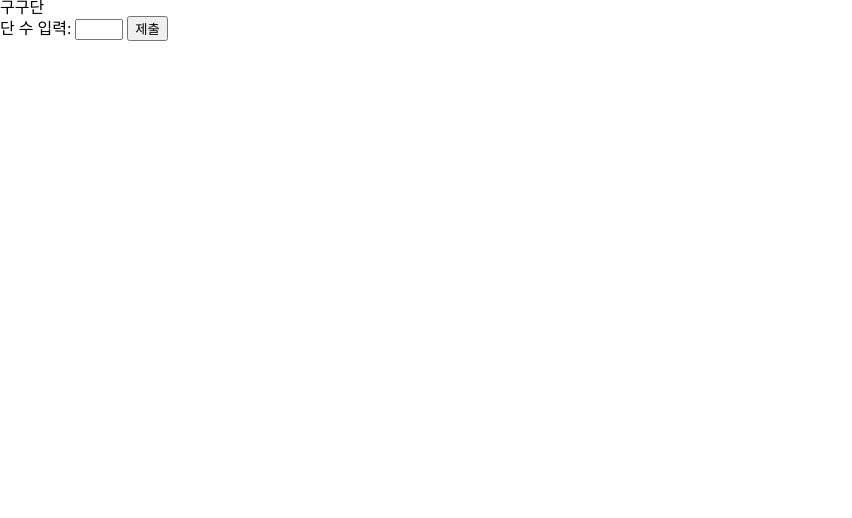
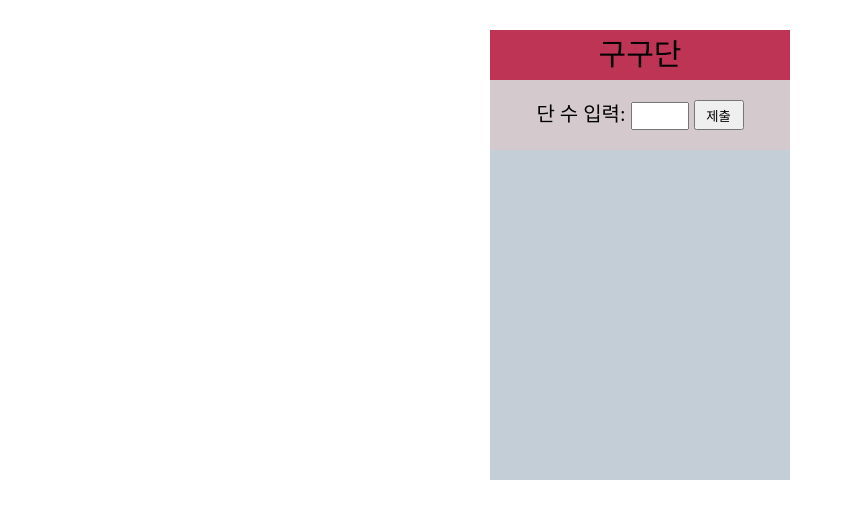
Before and after one commit to hong-gyeng-rok/multiplication_table, a plain HTML site: page index.html in a window 1280 px wide. Shown: the whole page, without its empty margins (0-852 px from the left). Drawn offline with Linux system fonts and the light colour scheme.

Commit message:
create Styles

```diff
--- a/index.html
+++ b/index.html
@@ -8,14 +8,15 @@
     <link rel="stylesheet" href="style.css">
 </head>
 <body>
-    <h1>구구단</h1>
-    <form id="gugudan-form">
-        <label for="dan">단 수 입력:</label>
-        <input type="number" id="dan" min="2" max="9">
-        <input type="submit" value="제출">
-    </form>
-    <div id="gugudan"></div>
-
+    <div class="box">
+        <h1>구구단</h1>
+        <form id="gugudan-form">
+            <label for="dan">단 수 입력:</label>
+            <input type="number" class="value" id="dan" min="2" max="9">
+            <input type="submit" class="submit" value="제출">
+        </form>
+        <div id="gugudan"></div>
+    </div>
     <script src="index.js"></script>
 </body>
 </html>
--- a/style.css
+++ b/style.css
@@ -0,0 +1,52 @@
+body{
+    display: flex;
+    flex-direction: column;
+    justify-content: center;
+    align-items: center;
+    text-align: center;
+}
+
+.box{
+    background-color: #c4ced6;
+    width: 300px;
+    height: 450px;
+    margin-top: 30px;
+}
+
+h1{
+    width: 300px;
+    height: 40px;
+    background-color: #be3455;
+    font-size: 30px;
+    padding-top: 10px;
+}
+
+form{
+    width: 300px;
+    height: 50px;
+    background-color: #d4cacd;
+    font-size: 20px;
+    padding-top: 20px;
+}
+
+.value{
+    width: 50px;
+    height: 22px;
+    outline: none;
+    margin-right: 0px;
+}
+
+.submit{
+    width: 50px;
+    height: 30px;
+    margin-left: 0px;
+}
+
+#gugudan{
+    width: 300px;
+    /* background-color: blue; */
+    color: black;
+    display: flex;
+    justify-content: center;
+    font-size: 30px;
+}
```
